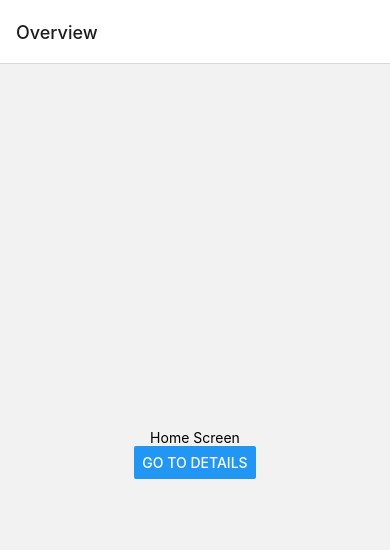
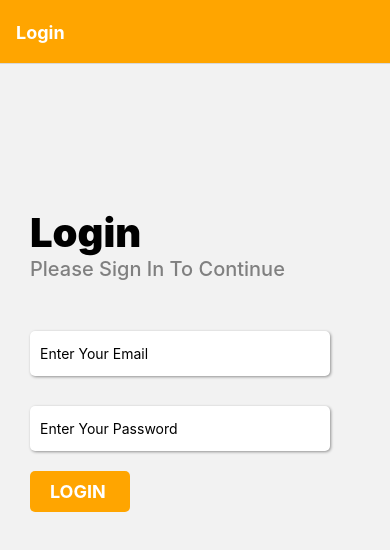
Before and after one commit to azan-rasheed-khan/alkaram-react-native, a React Native app: screen /Login in a window 390 px wide. Shown: the top 550 px of the page. Built offline with nearby package versions, Linux system fonts and the light colour scheme.

Commit message:
login screen applied

```diff
--- a/App.js
+++ b/App.js
@@ -14,6 +14,7 @@ import {
 import Header from './src/modules/header/Header';
 import { NavigationContainer } from '@react-navigation/native';
 import { createNativeStackNavigator } from '@react-navigation/native-stack';
+import LoginScreen from './src/modules/login/Login';
 
 function HomeScreen({navigation}) {
   return (
@@ -60,10 +61,21 @@ const App = () => {
   const Stack = createNativeStackNavigator();
   return (
     <NavigationContainer>
-      <Stack.Navigator initialRouteName="Home">
+      <Stack.Navigator screenOptions={{
+          title: 'Login',
+          headerShown : true,
+          headerStyle: {
+            backgroundColor: 'orange',
+          },
+          headerTintColor: '#fff',
+          headerTitleStyle: {
+            fontWeight: 'bold',
+          },
+        }} initialRouteName="Login">
         <Stack.Screen name="Home" component={HomeScreen} options={{ title: 'Overview' }}/>
         <Stack.Screen name='Header' component={Header} />
         <Stack.Screen name='Details' component={DetailsScreen} />
+        <Stack.Screen name='Login' component={LoginScreen}/>
       </Stack.Navigator>
     </NavigationContainer>
   )
--- /dev/null
+++ b/src/modules/login/Login.js
@@ -0,0 +1,111 @@
+import React from "react"
+import {
+    ScrollView,
+    View ,
+    StyleSheet,
+    Text,
+    TextInput,
+    KeyboardAvoidingView,
+    Button,
+    TouchableOpacity
+} from "react-native"
+import { useHeaderHeight } from '@react-navigation/elements'
+
+
+
+const LoginScreen = ({navigation}) => {
+    const onPressLearnMore = () => {
+        navigation.navigate('Home')
+    }
+    const AppButton = ({ onPress, title }) => (
+        <TouchableOpacity onPress={onPress} style={styles.appButtonContainer}>
+          <Text style={styles.appButtonText}>{title}</Text>
+        </TouchableOpacity>
+      );
+      const height = useHeaderHeight()
+    return(
+        <>
+        <KeyboardAvoidingView
+            behavior="height"
+            style={styles.container}
+            keyboardVerticalOffset={64}
+        >
+            <ScrollView style={styles.loginParent}>
+                <Text style={styles.loginHeading}>
+                    Login
+                </Text>
+                <Text style={styles.loginDesc} >
+                    Please Sign In To Continue
+                </Text>
+                <TextInput placeholder="Enter Your Email" style={styles.inputField} />
+                <TextInput
+                    placeholder="Enter Your Password"
+                    style={[styles.inputField,{
+                        marginTop : 30
+                    }]}
+                />
+                <AppButton title="Login " onPress={onPressLearnMore} />
+            </ScrollView>
+        </KeyboardAvoidingView>
+        </>
+    )
+}
+
+const styles = StyleSheet.create({
+    loginParent : {
+        flex : 1,
+        // backgroundColor : 'yellow'
+        paddingLeft : 30,
+    },
+    container: {
+        flex: 1
+      },
+    loginHeading : {
+        paddingTop : '40%',
+        fontSize : 40,
+        fontWeight : '900',
+        color : 'black'
+    },
+    loginDesc : {
+        fontSize : 20,
+        color : 'grey',
+        fontWeight : '500',
+        marginBottom : 50
+    },
+    inputField : {
+        height : 45,
+        width : 300,
+        backgroundColor : 'white',
+        // borderWidth: 1,
+        borderRadius : 5,
+        padding : 10,
+        shadowColor: '#000',
+        shadowOffset: { width: 1, height: 1 },
+        shadowOpacity:  0.4,
+        shadowRadius: 3,
+        elevation: 5,
+    },
+    loginButton : {
+        height : 50,
+    },
+    appButtonContainer: {
+        elevation: 8,
+        backgroundColor: "orange",
+        borderRadius: 5,
+        paddingVertical: 10,
+        paddingHorizontal: 12,
+        width : 100,
+        marginTop : 20,
+      },
+      appButtonText: {
+        fontSize: 18,
+        color: "#fff",
+        fontWeight: "bold",
+        alignSelf: "center",
+        textTransform: "uppercase"
+      }
+})
+
+
+
+export default LoginScreen
```
